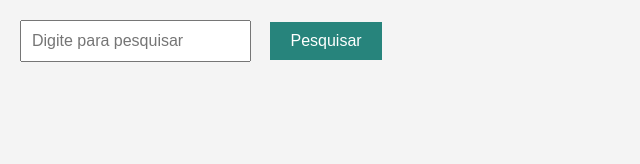
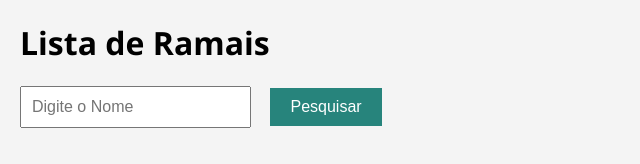
Before and after one commit to 1agro/phone-extension, a plain HTML site: page index.html in a window 1280 px wide. Shown: the whole page, without its empty margins (0-640 px from the left). Drawn offline with Linux system fonts and the light colour scheme.

Commit message:
Update index.html

```diff
--- a/index.html
+++ b/index.html
@@ -7,8 +7,11 @@
     <link rel="stylesheet" href="styles.css">
 </head>
 <body>
+    <div>
+        <h1 style="text-align: left; padding-left: 20px; font-family: 'Segoe UI', Tahoma, Geneva, Verdana, sans-serif;">Lista de Ramais</h1>
+    </div>
     <div class="search-container">
-        <input type="text" id="search-input" placeholder="Digite para pesquisar">
+        <input type="text" id="search-input" placeholder="Digite o Nome">
         <button onclick="searchPerson()">Pesquisar</button>
     </div>
     <div id="result" class="hidden">
```
